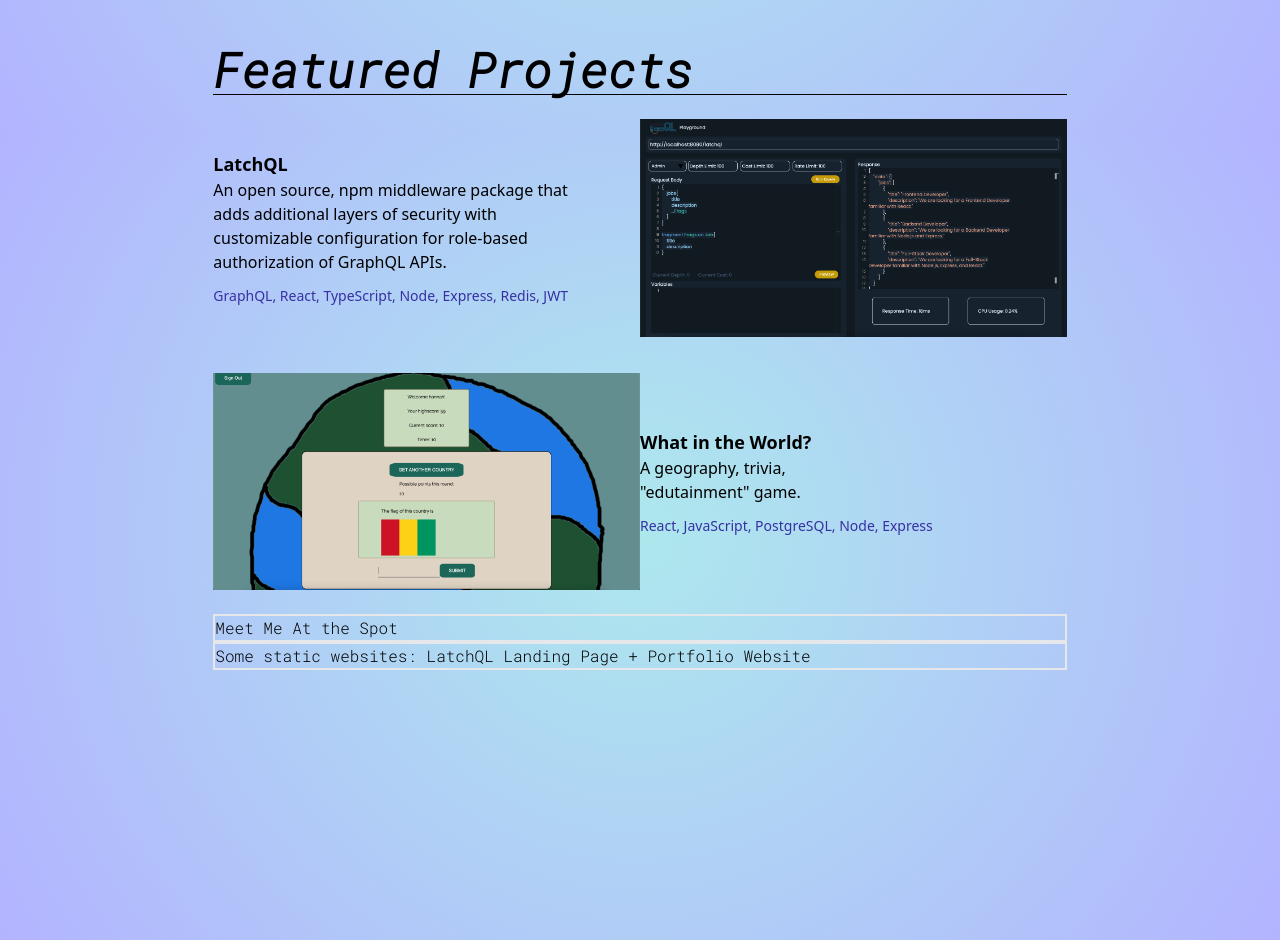
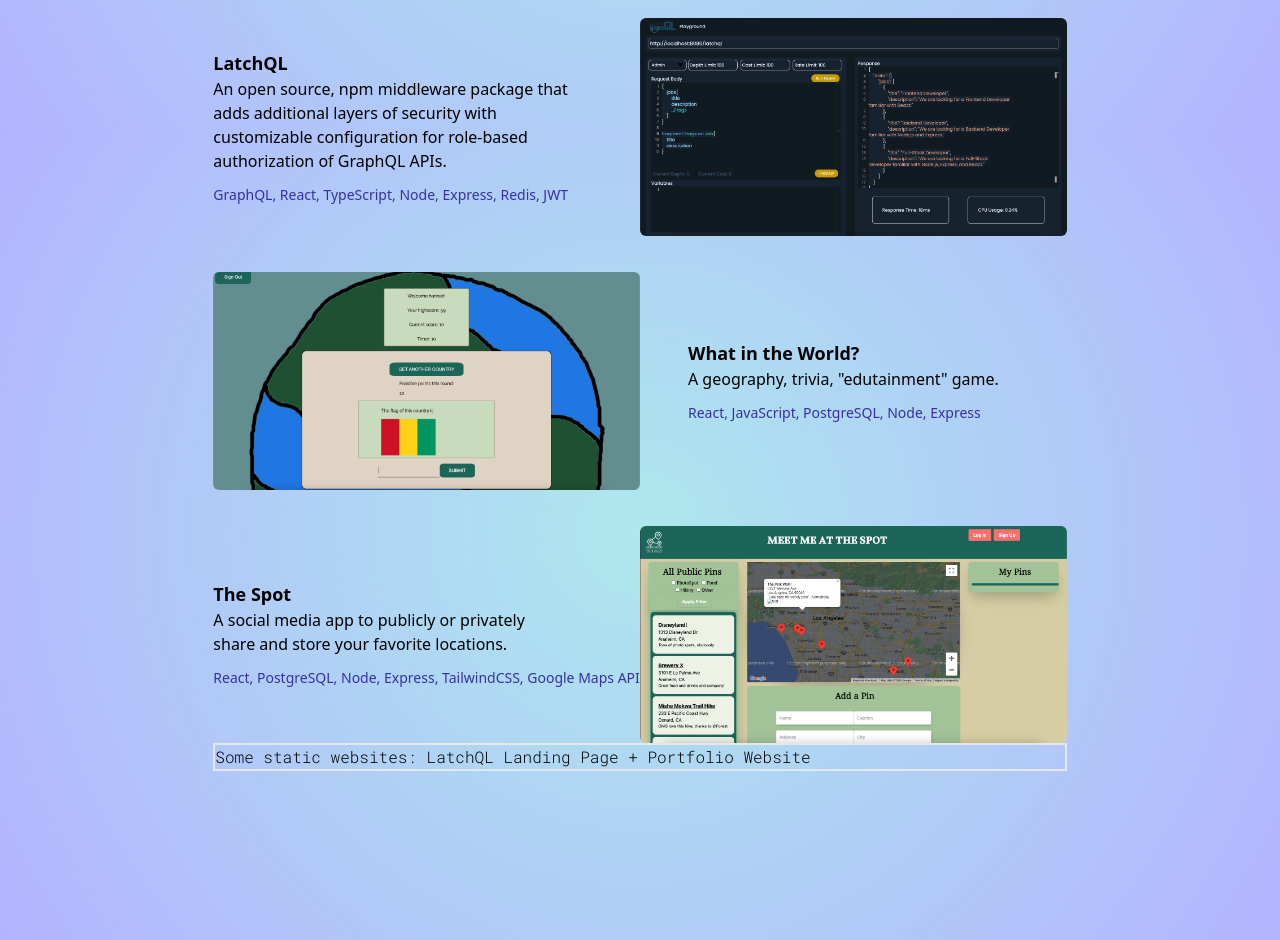
Before and after one commit to hbernie/personal-website, a React (Vite) app: page / in a window 1280 px wide. Shown: the part 1466-2406 px from the top of the page. Built offline with nearby package versions, Linux system fonts and the light colour scheme; a web font is replaced by a local one.

Commit message:
project section update with images no links

```diff
--- a/src/components/Projects.tsx
+++ b/src/components/Projects.tsx
@@ -2,7 +2,7 @@ import { Element } from 'react-scroll';
 import { useInView } from 'react-intersection-observer';
 import latchql from '../assets/latchql.png';
 import trivia from '../assets/trivia.png';
-import github from '../assets/github_logo.svg';
+import spot from '../assets/spot.png';
 
 export default function Projects(){
 
@@ -27,24 +27,30 @@ export default function Projects(){
           <p className='w-5/6'>An open source, npm middleware package that adds additional layers of security with customizable configuration for role-based authorization of GraphQL APIs.</p>
           <h3 className='text-sm mt-3 text-indigo-800'>GraphQL, React, TypeScript, Node, Express, Redis, JWT</h3>
         </div>
-        <img src={latchql} className='w-1/2 h-1/2 hover:scale-125 transition-all duration-500'></img>
+        <img src={latchql} className='w-1/2 h-1/2 hover:scale-125 transition-all duration-500 rounded-md'></img>
       </div>
 
         <br></br>
 
         <div className='flex flex-row mt-3'>
-        <img src={trivia} className='w-1/2 h-1/2 hover:scale-125 transition-all duration-500'></img>
-        <div className='flex flex-col justify-center'>
+        <img src={trivia} className='w-1/2 h-1/2 hover:scale-125 transition-all duration-500 rounded-md'></img>
+        <div className='flex flex-col justify-center ml-12'>
           <p className='text-lg font-bold'>What in the World?</p>
-          <p className='w-5/6'>A geography, trivia, "edutainment" game.</p>
+          <p>A geography, trivia, "edutainment" game.</p>
           <h3 className='text-sm mt-3 text-indigo-800'>React, JavaScript, PostgreSQL, Node, Express</h3>
         </div>
-
       </div>
 
       <br></br>
 
-      <h2 className='border-2'>Meet Me At the Spot</h2>
+      <div className='flex flex-row mt-3'>
+        <div className='flex flex-col justify-center'>
+          <p className='text-lg font-bold'>The Spot</p>
+          <p className='w-5/6'>A social media app to publicly or privately share and store your favorite locations.</p>
+          <h3 className='text-sm mt-3 text-indigo-800'>React, PostgreSQL, Node, Express, TailwindCSS, Google Maps API</h3>
+        </div>
+        <img src={spot} className='w-1/2 h-1/2 hover:scale-125 transition-all duration-500 rounded-md'></img>
+      </div>
 
       <h2 className='border-2'>Some static websites: LatchQL Landing Page + Portfolio Website</h2>
       </div>
```
Also changed, not shown: src/assets/spot.png (added), 5 other files (tests, documents, lock files or other folders).
